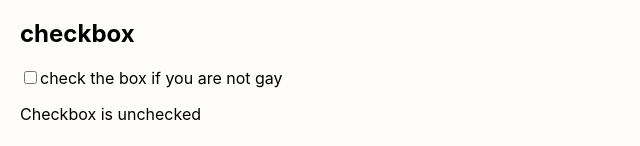
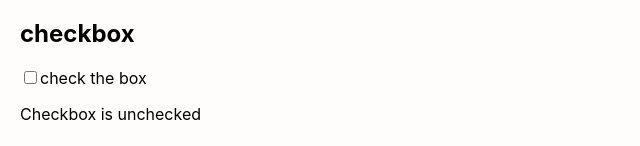
Before and after one commit to Srikanth-A-007/Cogni_ui_personal, a React (Create React App) app: page / in a window 1280 px wide. Shown: the part 288-434 px from the top of the page, without its empty margins (0-640 px from the left). Built offline with nearby package versions, Linux system fonts and the light colour scheme; no server answers.

Commit message:
updated checkbox comments

```diff
--- a/src/components/form-controls/check-box/standard-checkbox/standard-checkbox.js
+++ b/src/components/form-controls/check-box/standard-checkbox/standard-checkbox.js
@@ -19,7 +19,7 @@ const StandardCheckbox = () => {
           checked={isChecked}
           onChange={handleCheckboxChange}
         />
-        check the box if you are not gay
+        check the box
       </label>
       <p>{isChecked ? 'Checkbox is checked' : 'Checkbox is unchecked'}</p>
     </div>
```
